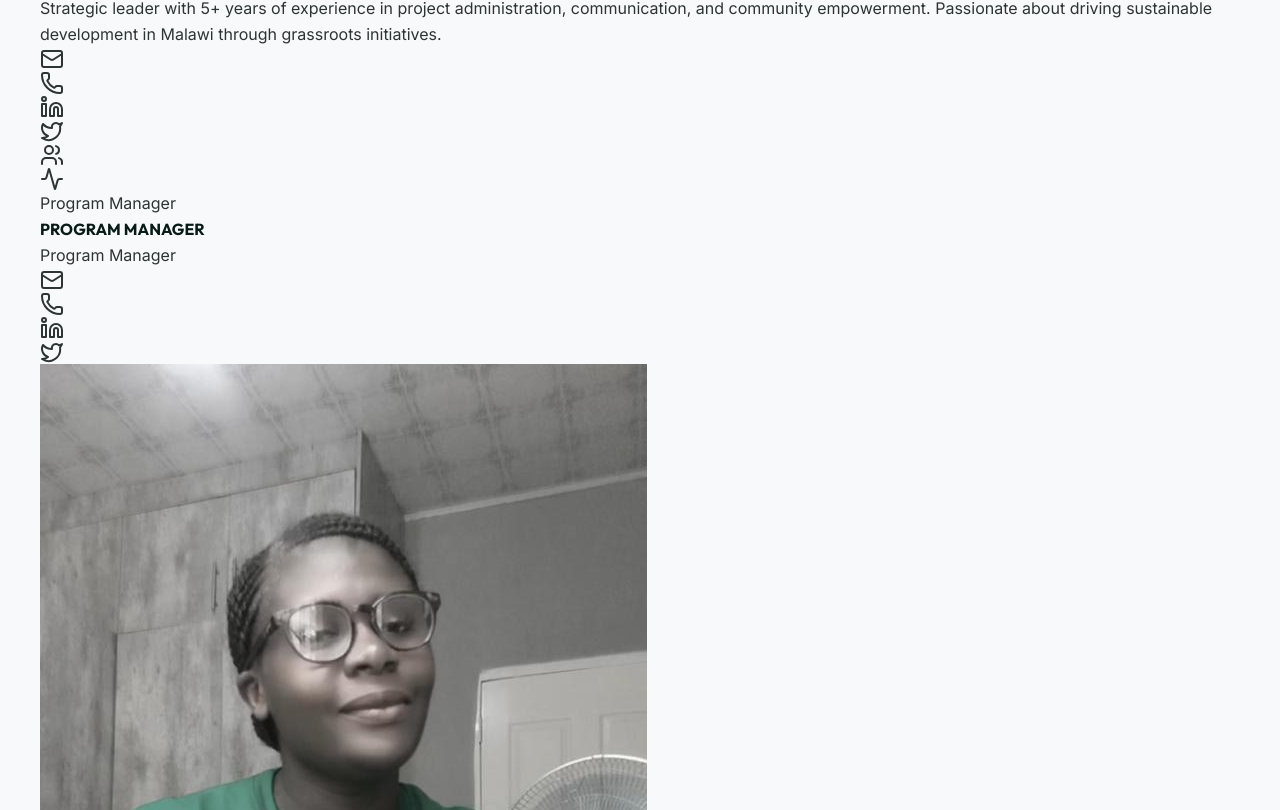
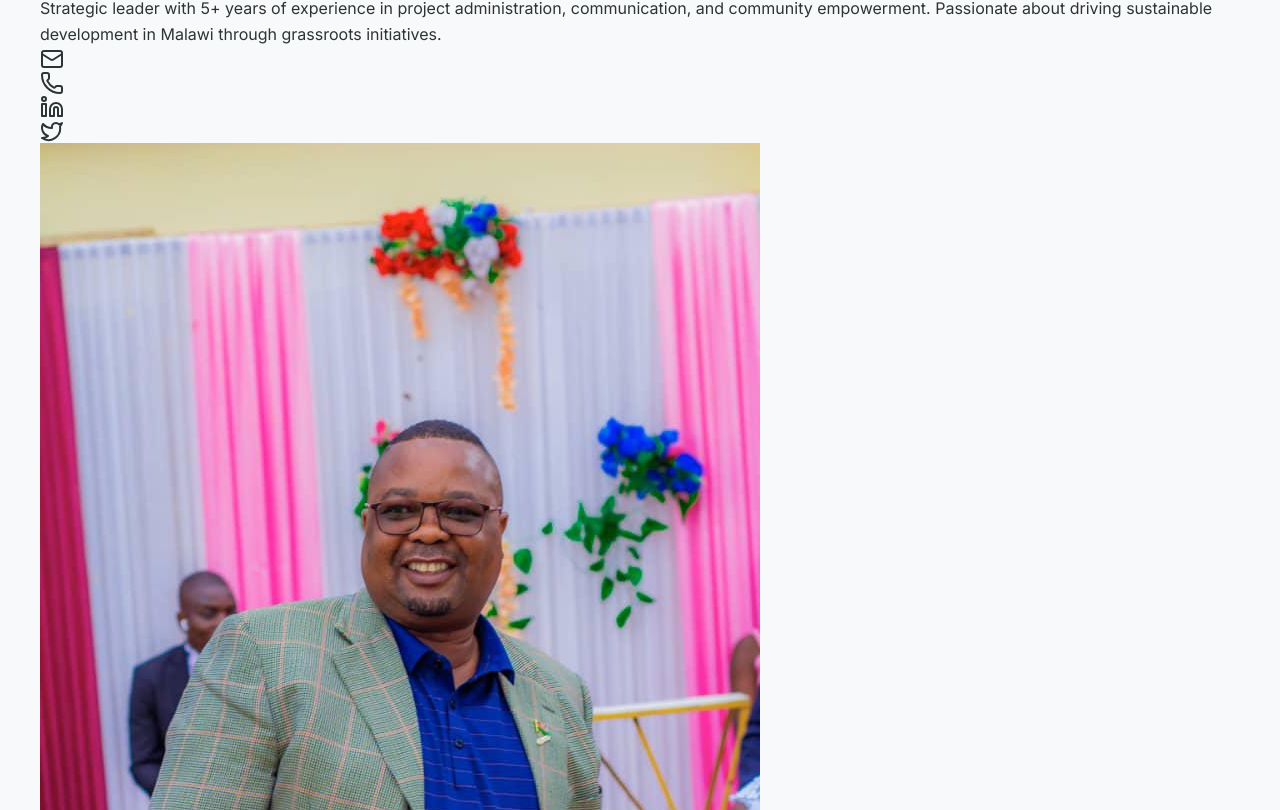
Before and after one commit to ronaldstech/odec, a React (Vite) app: page /about in a window 1280 px wide. Shown: the part 6510-7320 px from the top of the page. Built offline with nearby package versions, Linux system fonts and the light colour scheme.

Commit message:
added program manager

```diff
--- a/src/pages/About.jsx
+++ b/src/pages/About.jsx
@@ -189,8 +189,8 @@ const About = () => {
                             },
                             {
                                 role: 'Program Manager',
-                                name: "PROGRAM MANAGER",
-                                image: "",
+                                name: "Alexander Msoliza Chirwa",
+                                image: "msoliza.jpeg",
                                 icon: <Activity className="w-5 h-5" />,
                                 contacts: { email: "#", phone: "#", linkedin: "#", twitter: "#" }
                             },
@@ -253,7 +253,7 @@ const About = () => {
                                 </div>
 
                                 <div className="px-2 flex-grow flex flex-col relative z-10">
-                                    <h3 className="text-xl font-black text-slate-800 mb-1 group-hover:text-[var(--color-primary-600)] transition-colors duration-300">
+                                    <h3 className="text-xl font-black uppercase text-slate-800 mb-1 group-hover:text-[var(--color-primary-600)] transition-colors duration-300">
                                         {member.name || `Member ${i + 1}`}
                                     </h3>
 
```
Also changed, not shown: public/msoliza.jpeg (added).
